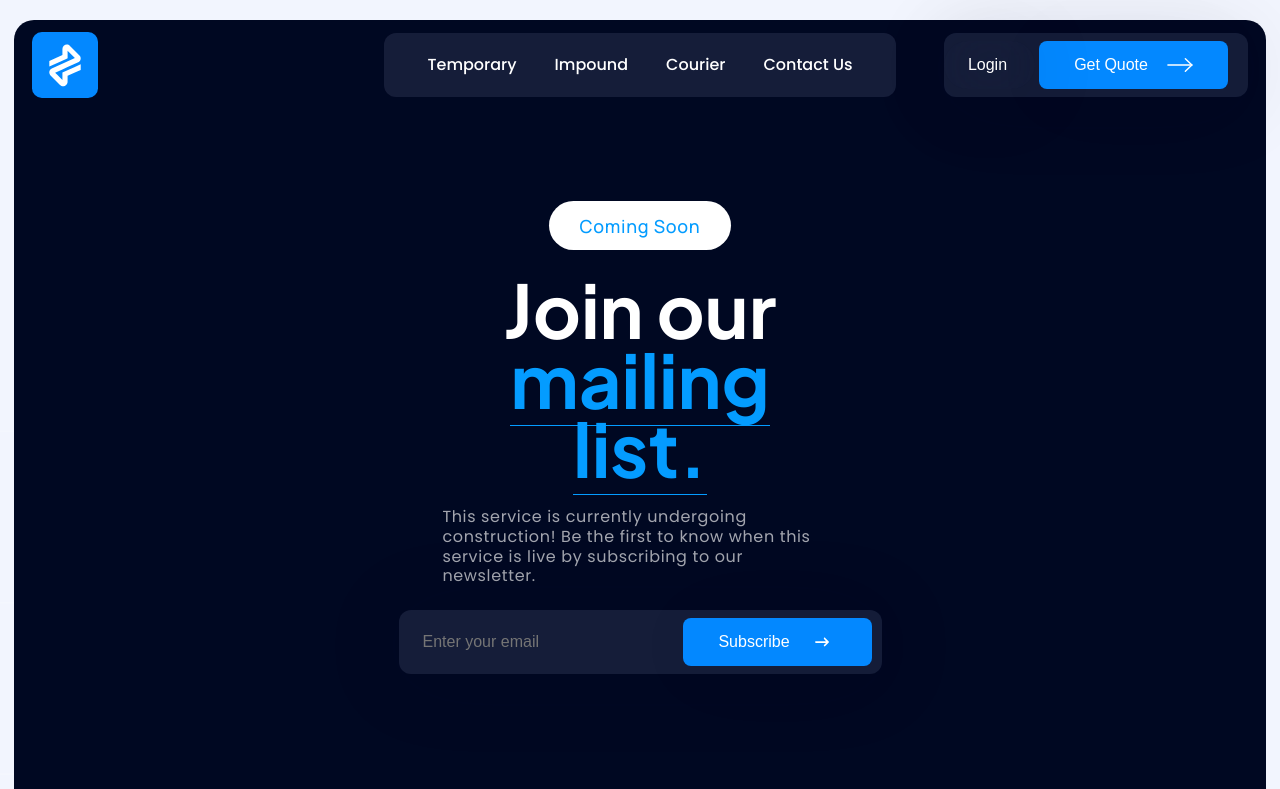
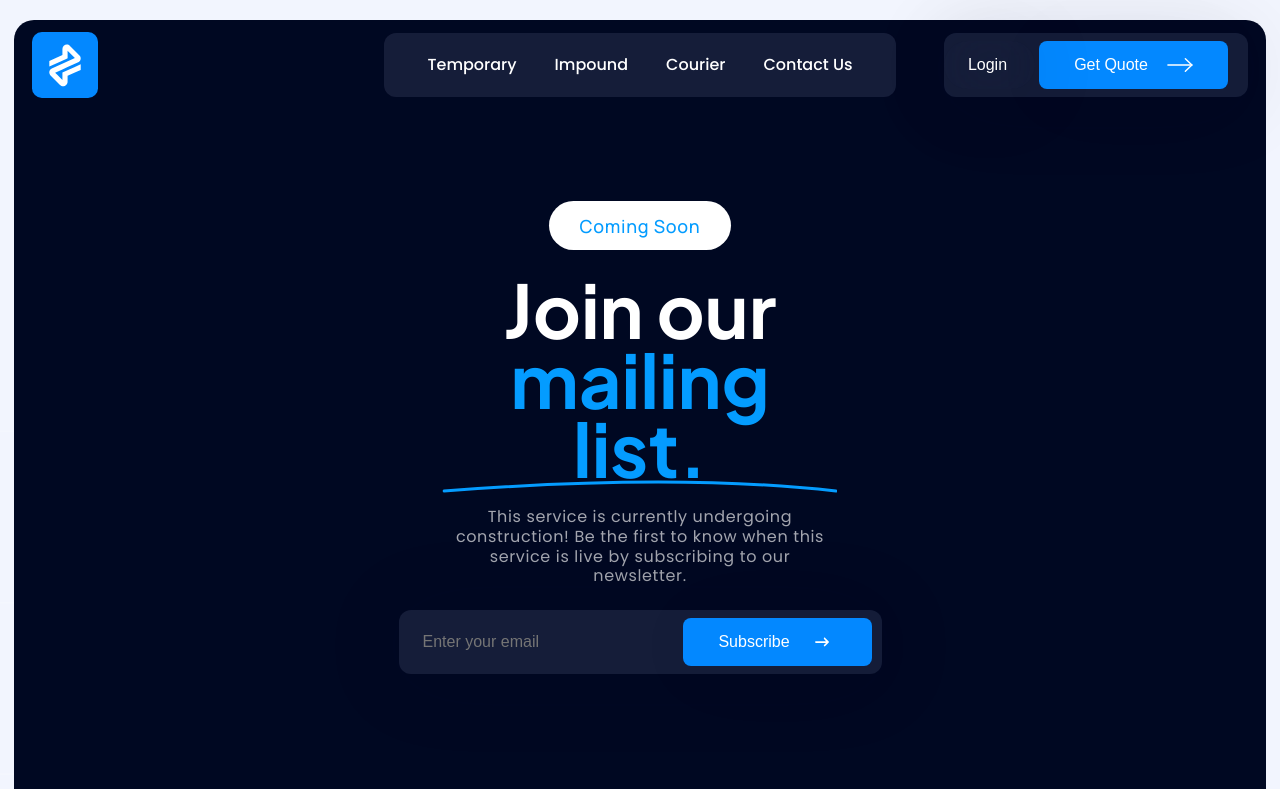
Before and after one commit to petersafwat11/limitless, a Next.js app: page /comming-soon in a window 1280 px wide. Shown: the top 789 px of the page. Built offline with nearby package versions, Linux system fonts and the light colour scheme.

Commit message:
fixed the border line

```diff
--- a/app/comming-soon/_components/header/Header.js
+++ b/app/comming-soon/_components/header/Header.js
@@ -27,9 +27,19 @@ const Header = () => {
           Coming Soon
         </button>
 
-        <p className={`${styles.title} ${plusJakartaSans.className}`}>
-          Join our <span className={styles.mailingList}>mailing list.</span>
-        </p>
+        <div className={`${styles.title} ${plusJakartaSans.className}`}>
+          Join our{" "}
+          <div className={styles.mailingList}>
+            mailing list.
+            <Image
+              src="/svg/curved-border.svg"
+              alt="mailing list"
+              width={393}
+              height={3}
+              className={styles.curvedBorder}
+            />
+          </div>
+        </div>
         <p className={`${styles.description} `}>
           This service is currently undergoing construction! Be the first to
           know when this service is live by subscribing to our newsletter.
--- a/app/comming-soon/_components/header/header.module.css
+++ b/app/comming-soon/_components/header/header.module.css
@@ -43,7 +43,15 @@
 }
 .mailingList {
   color: #049cff;
-  border-bottom: 1px solid #049cff;
+  position: relative;
+}
+.curvedBorder {
+  position: absolute;
+  bottom: -10px;
+  left: 50%;
+  transform: translateX(-50%);
+  width: 100%;
+  height: auto;
 }
 .description {
   color: rgba(255, 255, 255, 0.64);
@@ -51,6 +59,7 @@
   font-weight: 400;
   line-height: 124%;
   letter-spacing: 0.64px;
+  text-align: center;
 }
 .inputContainer {
   display: flex;
```
Also changed, not shown: public/svg/curved-border.svg (added).
